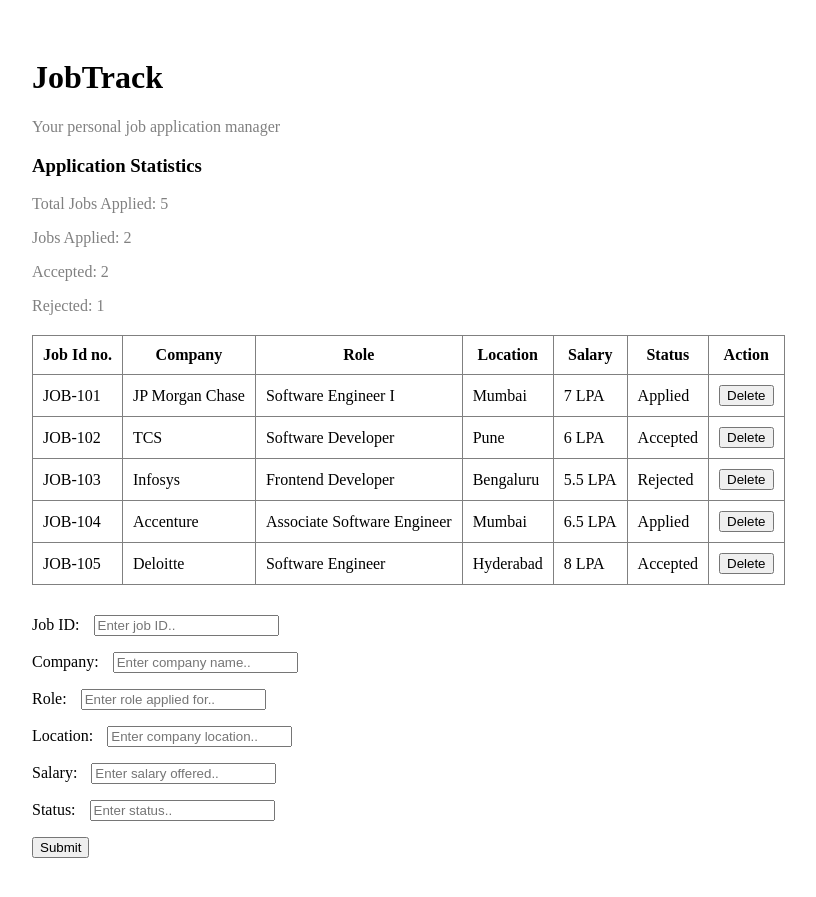
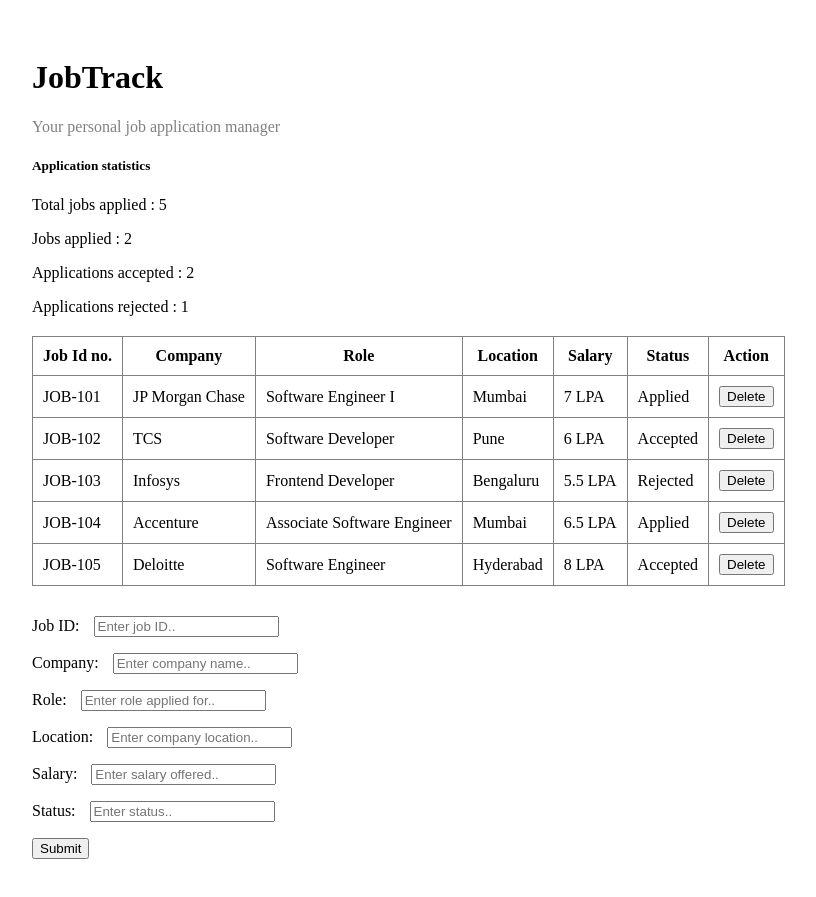
Before and after one commit to MelissaSequeira/vue_learning, a Vue app: page / in a window 1280 px wide. Shown: the whole page, without its empty margins (6-822 px from the left). Built offline with nearby package versions, Linux system fonts and the light colour scheme.

Commit message:
added stats

```diff
--- a/src/App.vue
+++ b/src/App.vue
@@ -2,6 +2,7 @@
 import { ref, computed } from 'vue'
 import JobForm from './components/JobForm.vue'
 import JobTable from './components/JobTable.vue'
+import Stats from './components/Stats.vue'
 
 export interface JobApplication {
   jobid: string
@@ -94,14 +95,12 @@ const deleteApplication = (jobid: string) => {
     <h1>JobTrack</h1>
     <p>Your personal job application manager</p>
 
-    <h3>Application Statistics</h3>
-
-    <div>
-      <p>Total Jobs Applied: {{ totalApplication }}</p>
-      <p>Jobs Applied: {{ appliedApplication }}</p>
-      <p>Accepted: {{ acceptedApplication }}</p>
-      <p>Rejected: {{ rejectedApplication }}</p>
-    </div>
+    <Stats
+    :total="totalApplication"
+    :applied="appliedApplication"
+    :accepted="acceptedApplication"
+    :rejected="rejectedApplication"
+    />
 
     <JobTable
       :applications="applications"
```
